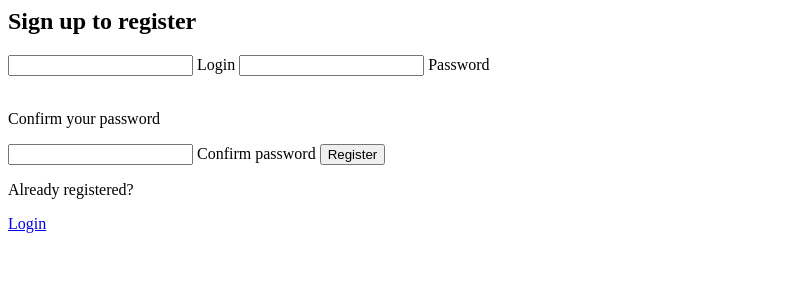
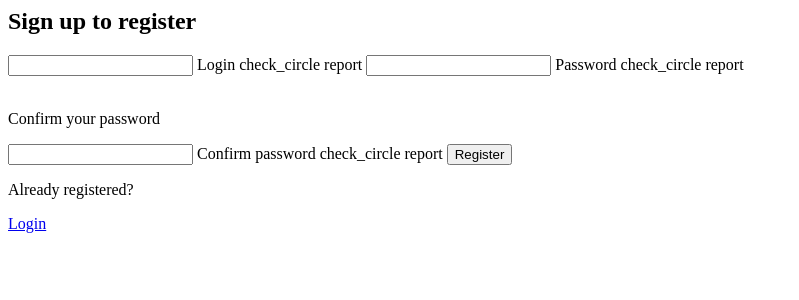
Before and after one commit to Titoffroma/Students-Portal-project, a Node project: template src/templates/register.hbs in a window 1280 px wide. Shown: the top 300 px of the page, without its empty margins (0-799 px from the left). Run offline with Node 20 templates, Linux system fonts and the light colour scheme; the template is opened without the code that fills it, so the values that code supplies are empty.

Commit message:
Добавляет иконки на форму, удаляет спрайт-svg

```diff
--- a/src/index.html
+++ b/src/index.html
@@ -3,6 +3,7 @@
   <head>
     <meta charset="UTF-8" />
     <meta name="viewport" content="width=device-width, initial-scale=1.0" />
+    <link href="https://fonts.googleapis.com/icon?family=Material+Icons" rel="stylesheet">
     <title>Students Portal</title>
   </head>
   <body>
--- a/src/templates/login.hbs
+++ b/src/templates/login.hbs
@@ -5,10 +5,14 @@
             <label class="form-field">
                 <input class="form-input login-input" type="text" placeholder=" ">
                 <span class="form-label">Login</span>
+                <span class="material-icons form-icon-valid">check_circle</span>
+                <span class="material-icons form-icon-invalid">report</span>
             </label>
             <label class="form-field">
                 <input class="form-input password-input" type="password" placeholder=" ">
                 <span class="form-label">Password</span>
+                <span class="material-icons form-icon-valid">check_circle</span>
+                <span class="material-icons form-icon-invalid">report</span>
             </label>
 
             <button class="submit-button" type="submit">Login</button>
--- a/src/templates/register.hbs
+++ b/src/templates/register.hbs
@@ -5,10 +5,14 @@
             <label class="form-field">
                 <input class="register-login-input input form-input" type="text" placeholder=" ">
                 <span class="form-label">Login</span>
+                <span class="material-icons form-icon-valid">check_circle</span>
+                <span class="material-icons form-icon-invalid">report</span>
             </label>
             <label class="form-field">
                 <input class="password-input input form-input" type="password" placeholder=" ">
                 <span class="form-label">Password</span>
+                <span class="material-icons form-icon-valid">check_circle</span>
+                <span class="material-icons form-icon-invalid">report</span>
             </label>
 
 
@@ -18,6 +22,8 @@
             <label class="form-field confirm">
                 <input class="confirm-password form-input" type="password" placeholder=" ">
                 <span class="form-label">Confirm password</span>
+                <span class="material-icons form-icon-valid">check_circle</span>
+                <span class="material-icons form-icon-invalid">report</span>
             </label>
 
             <button type="submit" class="submit-register-button submit-button">Register</button>
```
Also changed, not shown: src/sass/_signup.scss (+31 -6 lines), src/img/symbol-defs.svg (deleted).
